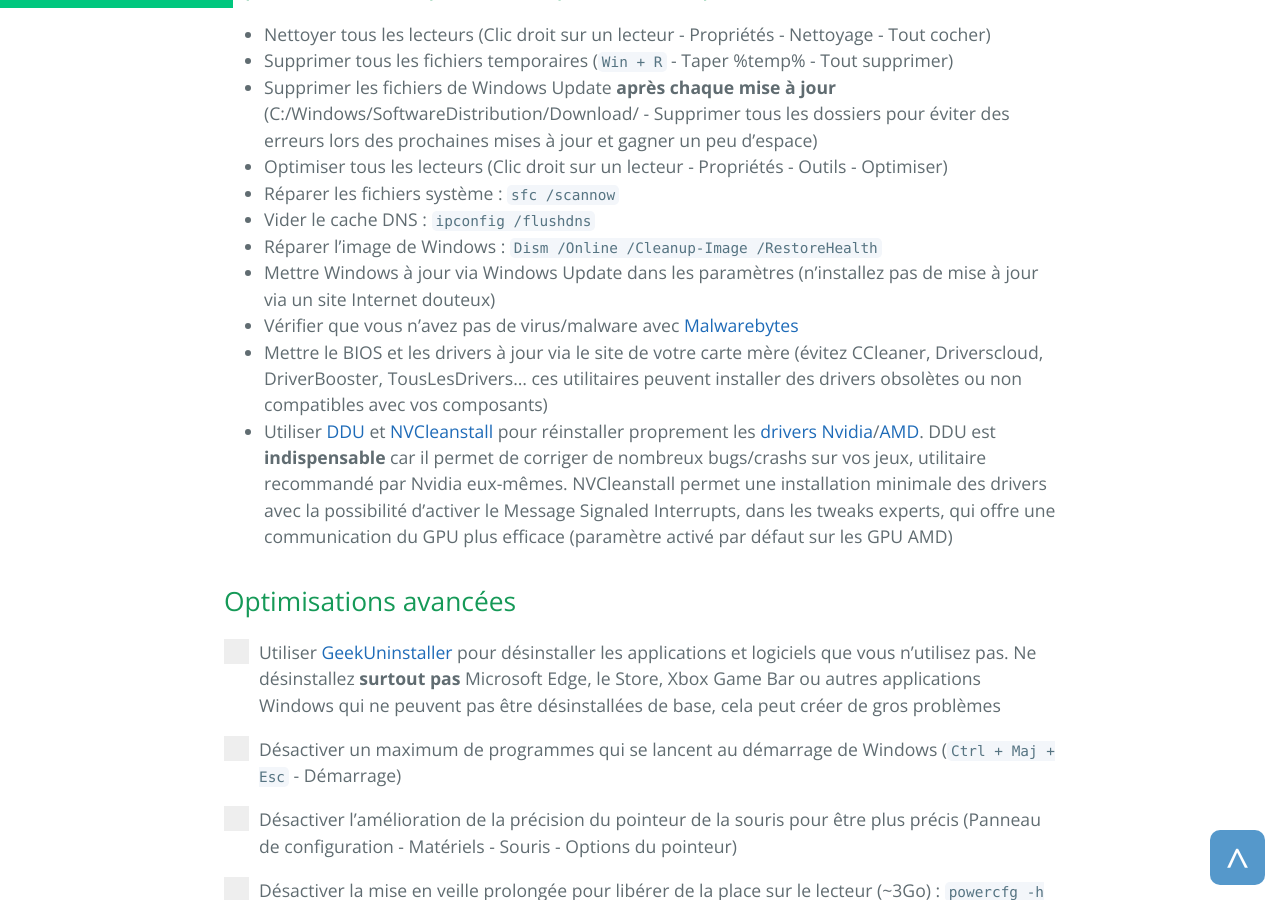
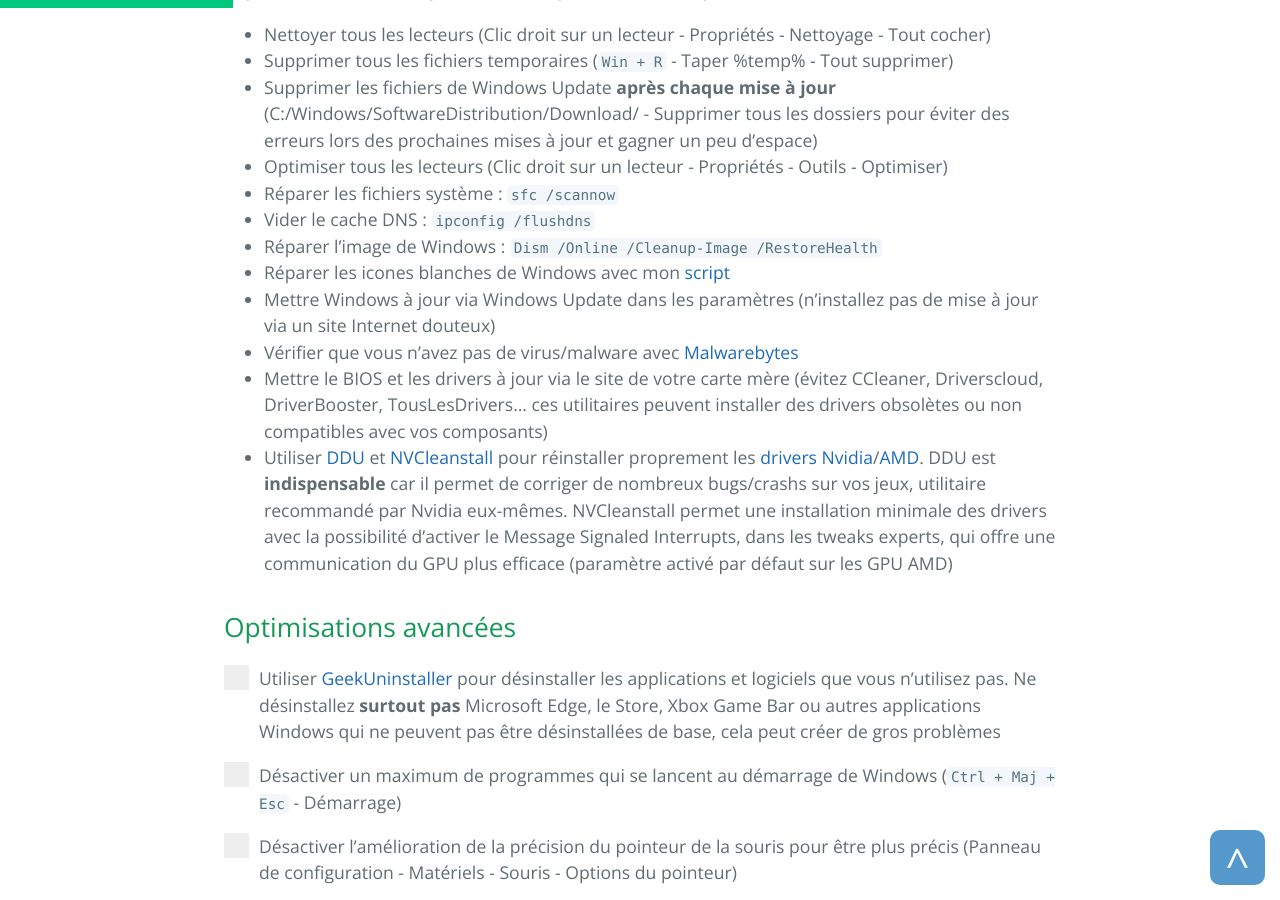
Before and after one commit to PouletEnSlip/pouletenslip.github.io, a Jekyll site: the page built from pages/opti/index.md, in a window 1280 px wide and 900 px high, scrolled down 666 px. Built offline with Jekyll 4.4.1, drawn with Linux system fonts in a browser that asks for light colours; comment, search, counter and statistics services are not loaded.

Commit message:
Update index.md

```diff
--- a/pages/opti/index.md
+++ b/pages/opti/index.md
@@ -13,6 +13,7 @@
 * Réparer les fichiers système : `sfc /scannow`
 * Vider le cache DNS : `ipconfig /flushdns`
 * Réparer l’image de Windows : `Dism /Online /Cleanup-Image /RestoreHealth`
+* Réparer les icones blanches de Windows avec mon [script](https://github.com/PouletEnSlip/ResetIconCache)
 * Mettre Windows à jour via Windows Update dans les paramètres (n'installez pas de mise à jour via un site Internet douteux)
 * Vérifier que vous n'avez pas de virus/malware avec [Malwarebytes](https://fr.malwarebytes.com/)
 * Mettre le BIOS et les drivers à jour via le site de votre carte mère (évitez CCleaner, Driverscloud, DriverBooster, TousLesDrivers... ces utilitaires peuvent installer des drivers obsolètes ou non compatibles avec vos composants)
```
